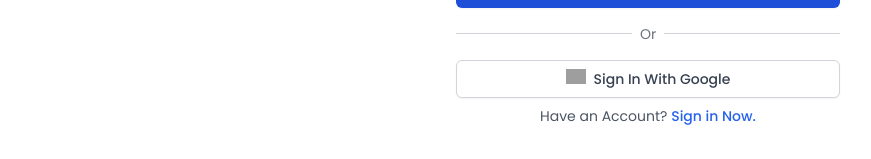
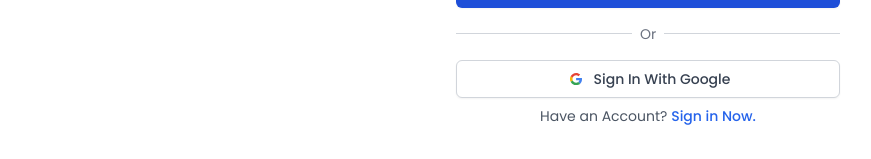
Before and after one commit to zaizen24/pintura, a React (Vite) app: page /register in a window 1280 px wide. Shown: the part 626-785 px from the top of the page, without its empty margins (216-1087 px from the left). Built offline with nearby package versions, Linux system fonts and the light colour scheme; grey boxes are pictures that could not be loaded.

Commit message:
update registerpage

```diff
--- a/src/pages/public/RegisterPage.jsx
+++ b/src/pages/public/RegisterPage.jsx
@@ -1,6 +1,8 @@
 import { useState } from 'react';
 import { Link, useNavigate } from 'react-router-dom'; // Import useNavigate
 import Img from '../../assets/public/imgregisterpage.svg';
+import icon from '../../assets/public/icongoogle.svg'
+
 
 const RegisterPage = () => {
   const [firstName, setFirstName] = useState('');
@@ -189,7 +191,7 @@ const RegisterPage = () => {
                   alt="Google logo"
                   className="mr-2"
                   height="20"
-                  src="https://storage.googleapis.com/a1aa/image/LOfhfkIf76RfRQrNLdP2ixLvUfPUomGZr3XSlyQmfUcrLeg5JA.jpg"
+                  src={icon}
                   width="20"
                 />
                 Sign In With Google
```
